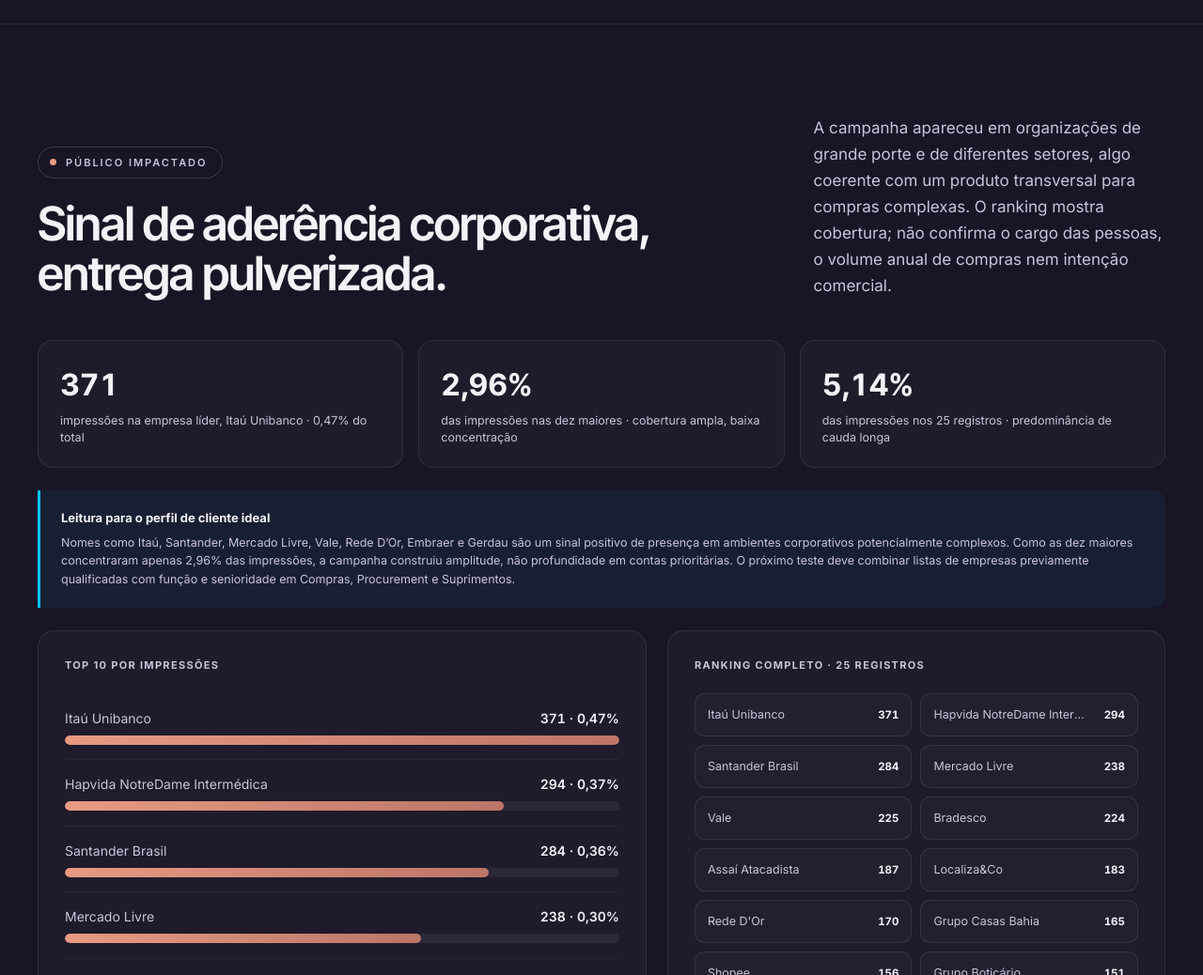
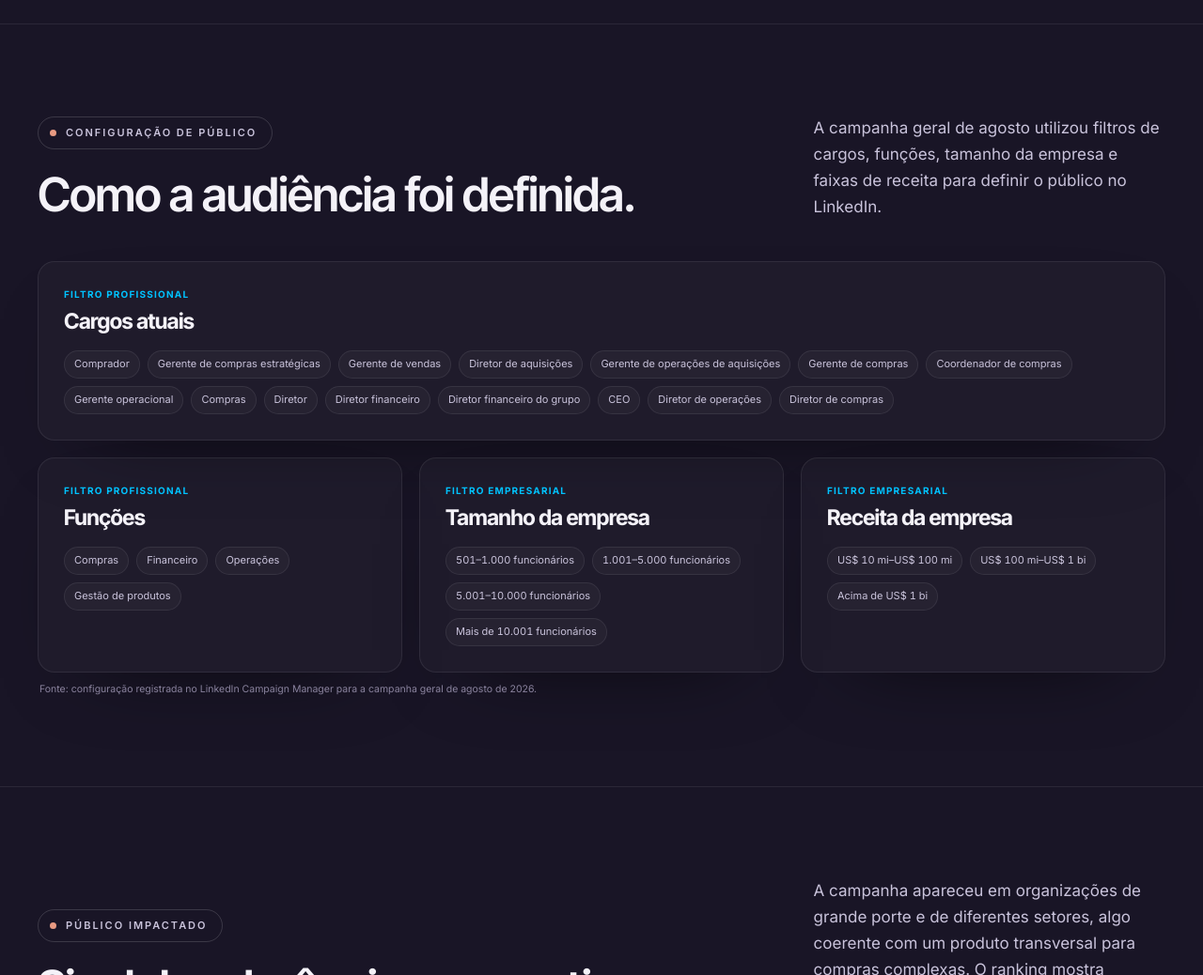
Before and after one commit to otaop/relatorio-agenciao2, a plain HTML site: page outplan/index.html in a window 1280 px wide. Shown: the part 5260-6298 px from the top of the page at 94% size. Drawn offline with nearby package versions, Linux system fonts and the light colour scheme.

Commit message:
Adiciona configuração de público da campanha Outplan

```diff
--- a/outplan/index.html
+++ b/outplan/index.html
@@ -208,14 +208,21 @@
   .creative-stats .v { margin-top: 3px; font-size: 13px; font-weight: 700; }
   .creative-stats .v.hi { color: var(--accent); }
 
+  /* Audience targeting */
+  .targeting-grid { display: grid; grid-template-columns: repeat(3,minmax(0,1fr)); gap: 18px; }
+  .targeting-card { padding: 27px; border: 1px solid var(--line); border-radius: 18px; background: var(--card); box-shadow: var(--shadow); }
+  .targeting-card.roles { grid-column: 1 / -1; }
+  .targeting-card .filter-label { color: var(--cyan); font-size: 10px; font-weight: 700; letter-spacing: .12em; text-transform: uppercase; }
+  .targeting-card h3 { margin-top: 8px; font-size: 23px; line-height: 1.15; }
+  .targeting-chips { display: flex; flex-wrap: wrap; gap: 8px; margin-top: 18px; }
+  .targeting-chip { padding: 7px 10px; border: 1px solid var(--line); border-radius: 999px; background: rgba(255,255,255,.032); color: var(--ink-soft); font-size: 11px; line-height: 1.25; }
+  .targeting-source { margin: 10px 2px 0; color: var(--ink-mute); font-size: 10.5px; }
+
   /* Companies */
   .audience-summary { display: grid; grid-template-columns: repeat(3,1fr); gap: 16px; margin-bottom: 24px; }
   .summary-card { padding: 23px; border: 1px solid var(--line); border-radius: 16px; background: var(--card); }
   .summary-card .v { font-family: 'Inter Tight', sans-serif; font-size: 32px; font-weight: 700; }
   .summary-card .k { margin-top: 5px; color: var(--ink-soft); font-size: 12.5px; line-height: 1.4; }
-  .audience-reading { margin-bottom: 24px; padding: 20px 22px; border-left: 3px solid var(--cyan); border-radius: 0 14px 14px 0; background: rgba(0,194,255,.055); }
-  .audience-reading strong { display: block; font-size: 13px; }
-  .audience-reading p { margin: 6px 0 0; color: var(--ink-soft); font-size: 12.5px; line-height: 1.58; }
   .companies-layout { display: grid; grid-template-columns: minmax(0, 1.1fr) minmax(330px, .9fr); gap: 22px; align-items: stretch; min-width: 0; }
   .panel { display: flex; min-width: 0; height: 100%; padding: 28px; flex-direction: column; border: 1px solid var(--line); border-radius: 18px; background: var(--card); }
   .panel-title { margin-bottom: 22px; color: var(--ink-soft); font-size: 11px; font-weight: 700; letter-spacing: .12em; text-transform: uppercase; }
@@ -303,7 +310,8 @@
     .campaign-switcher { order: 3; width: 100%; overflow-x: auto; }
     .campaign-switcher a { flex: 1 0 auto; text-align: center; }
     .hero { padding: 72px 0 66px; }
-    .hero-meta, .kpi-grid, .leader-grid, .audience-summary, .compare-grid, .steps-grid { grid-template-columns: 1fr; }
+    .hero-meta, .kpi-grid, .leader-grid, .audience-summary, .compare-grid, .steps-grid, .targeting-grid { grid-template-columns: 1fr; }
+    .targeting-card.roles { grid-column: auto; }
     .hero-meta { gap: 18px; }
     .kpi-card { min-height: 0; }
     .engagement-strip { grid-template-columns: repeat(2, 1fr); }
@@ -320,6 +328,7 @@
     .engagement-strip { grid-template-columns: 1fr 1fr; }
     .performance-strip { grid-template-columns: 1fr; }
     .panel, .chart-box { padding: 22px 18px; }
+    .targeting-card { padding: 23px 19px; }
     .lightbox { padding: 16px; }
     .lightbox-close { top: 14px; right: 14px; }
   }
@@ -487,6 +496,54 @@
     </div>
   </section>
 
+  <section id="segmentacao">
+    <div class="wrap">
+      <div class="section-head">
+        <div>
+          <div class="eyebrow">Configuração de público</div>
+          <h2 class="h-section">Como a audiência foi definida.</h2>
+        </div>
+        <p class="lead">A campanha geral de agosto utilizou filtros de cargos, funções, tamanho da empresa e faixas de receita para definir o público no LinkedIn.</p>
+      </div>
+
+      <div class="targeting-grid" aria-label="Filtros de público utilizados na campanha">
+        <article class="targeting-card roles">
+          <div class="filter-label">Filtro profissional</div>
+          <h3>Cargos atuais</h3>
+          <div class="targeting-chips">
+            <span class="targeting-chip">Comprador</span><span class="targeting-chip">Gerente de compras estratégicas</span><span class="targeting-chip">Gerente de vendas</span><span class="targeting-chip">Diretor de aquisições</span><span class="targeting-chip">Gerente de operações de aquisições</span><span class="targeting-chip">Gerente de compras</span><span class="targeting-chip">Coordenador de compras</span><span class="targeting-chip">Gerente operacional</span><span class="targeting-chip">Compras</span><span class="targeting-chip">Diretor</span><span class="targeting-chip">Diretor financeiro</span><span class="targeting-chip">Diretor financeiro do grupo</span><span class="targeting-chip">CEO</span><span class="targeting-chip">Diretor de operações</span><span class="targeting-chip">Diretor de compras</span>
+          </div>
+        </article>
+
+        <article class="targeting-card">
+          <div class="filter-label">Filtro profissional</div>
+          <h3>Funções</h3>
+          <div class="targeting-chips">
+            <span class="targeting-chip">Compras</span><span class="targeting-chip">Financeiro</span><span class="targeting-chip">Operações</span><span class="targeting-chip">Gestão de produtos</span>
+          </div>
+        </article>
+
+        <article class="targeting-card">
+          <div class="filter-label">Filtro empresarial</div>
+          <h3>Tamanho da empresa</h3>
+          <div class="targeting-chips">
+            <span class="targeting-chip num">501–1.000 funcionários</span><span class="targeting-chip num">1.001–5.000 funcionários</span><span class="targeting-chip num">5.001–10.000 funcionários</span><span class="targeting-chip num">Mais de 10.001 funcionários</span>
+          </div>
+        </article>
+
+        <article class="targeting-card">
+          <div class="filter-label">Filtro empresarial</div>
+          <h3>Receita da empresa</h3>
+          <div class="targeting-chips">
+            <span class="targeting-chip num">US$ 10 mi–US$ 100 mi</span><span class="targeting-chip num">US$ 100 mi–US$ 1 bi</span><span class="targeting-chip num">Acima de US$ 1 bi</span>
+          </div>
+        </article>
+      </div>
+
+      <p class="targeting-source">Fonte: configuração registrada no LinkedIn Campaign Manager para a campanha geral de agosto de 2026.</p>
+    </div>
+  </section>
+
   <section id="empresas">
     <div class="wrap">
       <div class="section-head">
@@ -502,8 +559,6 @@
         <article class="summary-card"><div class="v num">2,96%</div><div class="k">das impressões nas dez maiores · cobertura ampla, baixa concentração</div></article>
         <article class="summary-card"><div class="v num">5,14%</div><div class="k">das impressões nos 25 registros · predominância de cauda longa</div></article>
       </div>
-
-      <div class="audience-reading"><strong>Leitura para o perfil de cliente ideal</strong><p>Nomes como Itaú, Santander, Mercado Livre, Vale, Rede D’Or, Embraer e Gerdau são um sinal positivo de presença em ambientes corporativos potencialmente complexos. Como as dez maiores concentraram apenas 2,96% das impressões, a campanha construiu amplitude, não profundidade em contas prioritárias. O próximo teste deve combinar listas de empresas previamente qualificadas com função e senioridade em Compras, Procurement e Suprimentos.</p></div>
 
       <div class="companies-layout">
         <div class="panel">
```
